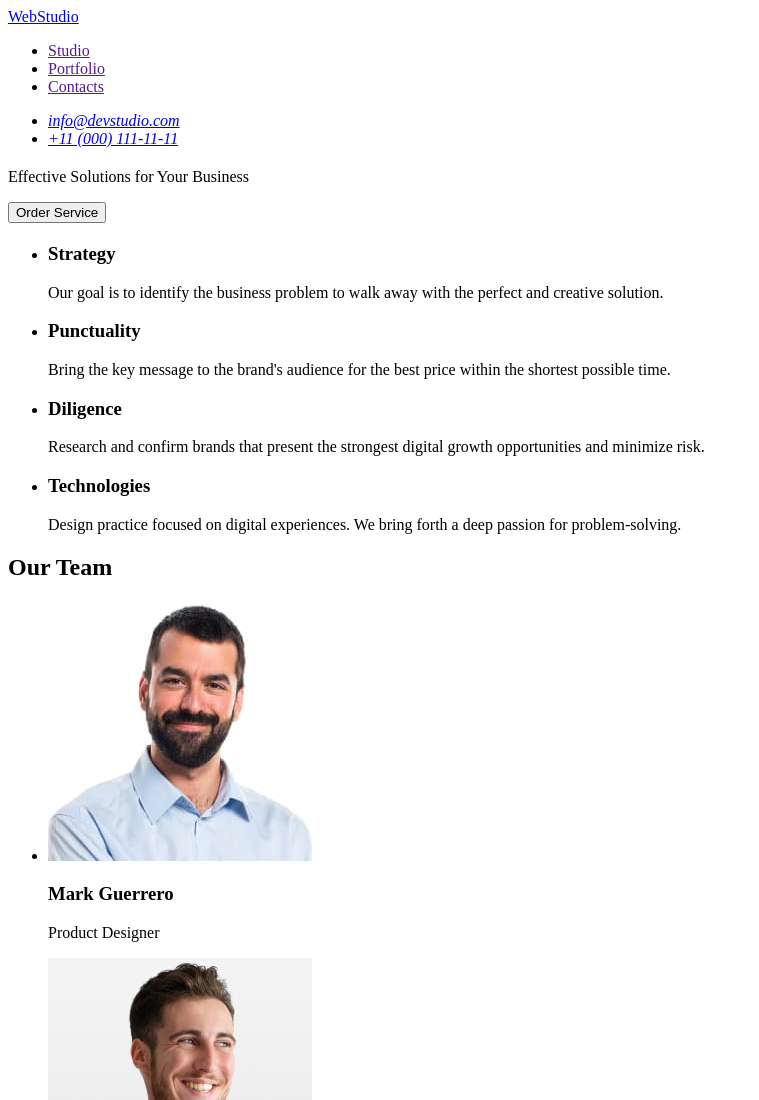
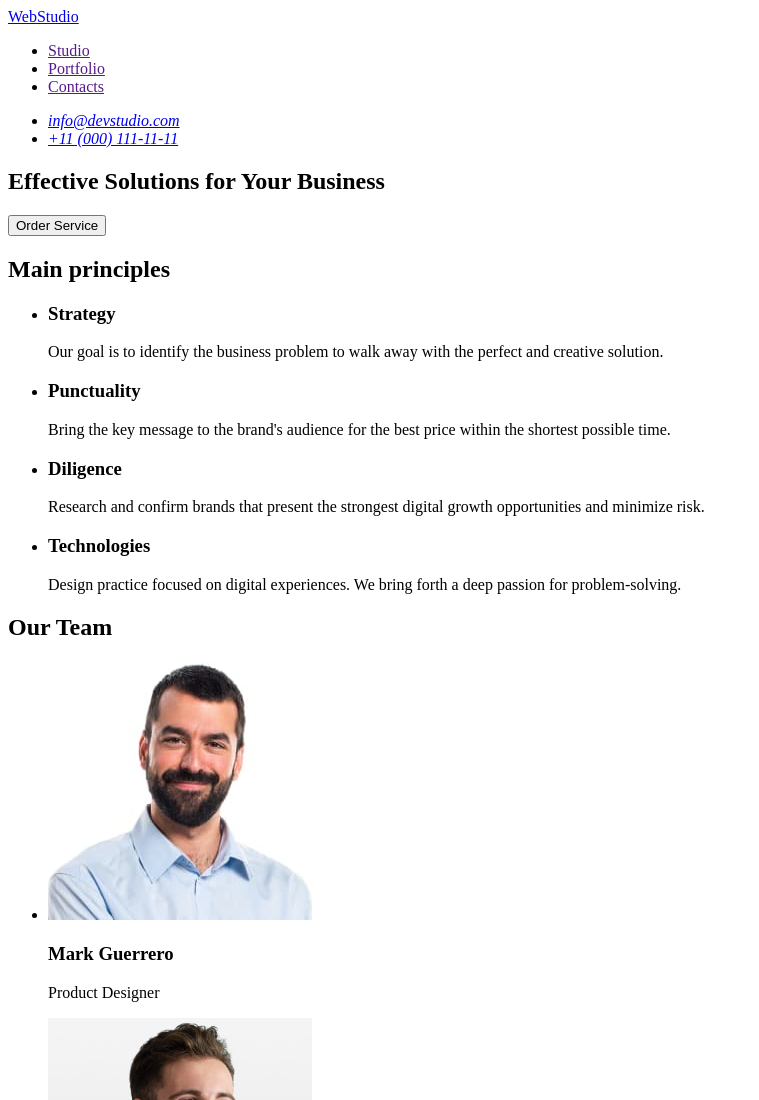
Before and after one commit to Sashakirina/goit-markup-hw-01, a plain HTML site: page index.html in a window 1280 px wide. Shown: the top 1100 px of the page, without its empty margins (0-759 px from the left). Drawn offline with Linux system fonts and the light colour scheme.

Commit message:
Update index.html

```diff
--- a/index.html
+++ b/index.html
@@ -24,7 +24,7 @@
          <address>
             <ul>
                 <li>
-                    <a href="maito:info@devstudio.com">info@devstudio.com</a>
+                    <a href="mailto:info@devstudio.com">info@devstudio.com</a>
                 </li>
                 <li>
                     <a href="tel:+110001111111">+11 (000) 111-11-11</a>
@@ -39,13 +39,12 @@
 
     <main>
         <section>
-           <h1></h1>
-           <p>Effective Solutions for Your Business</p>
+           <h1>Effective Solutions for Your Business</h1>
            <button type="button">Order Service</button>
         </section>
 
         <section>
-            <h2></h2>
+            <h2>Main principles</h2>
             <ul>
                <li>
                    <h3>Strategy</h3>
```
